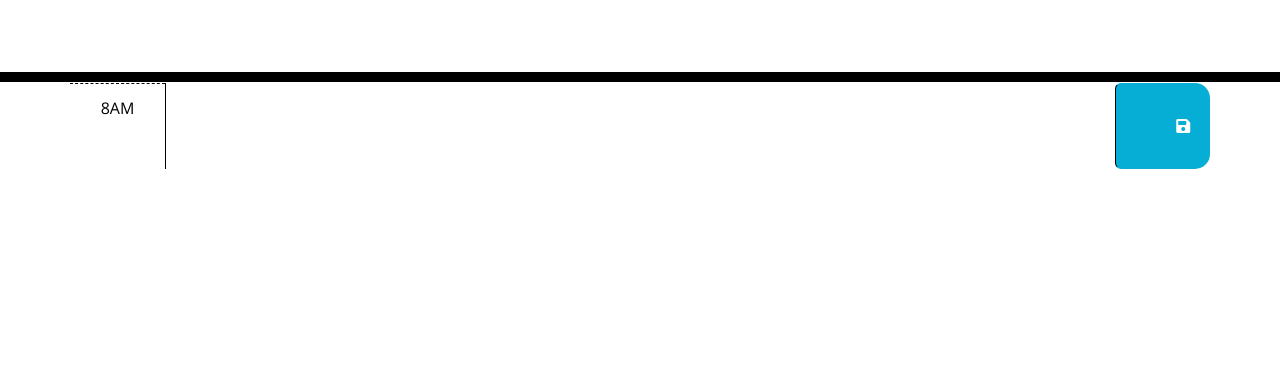
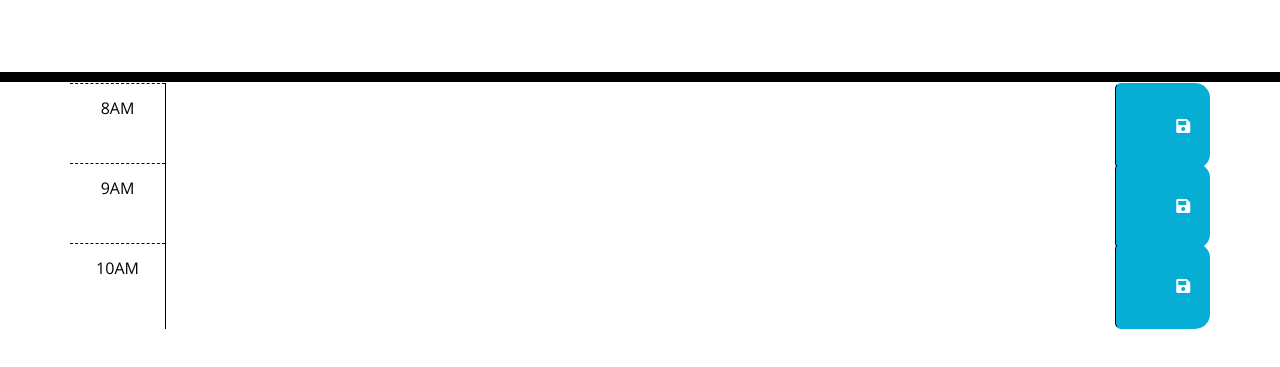
Before and after one commit to Muradhanki/Work-Day-Scheduler, a plain HTML site: page index.html in a window 1280 px wide. Shown: the part 169-536 px from the top of the page. Drawn offline with nearby package versions, Linux system fonts and the light colour scheme.

Commit message:
html revision time blocks adding 10-11

```diff
--- a/index.html
+++ b/index.html
@@ -42,6 +42,23 @@
         </button>
       </div>
 
+      <div id="hour-9" class="row time-block">
+        <div class="col-2 col-md-1 hour text-center py-3">9AM</div>
+        <textarea id="9am-text" class="col-8 col-md-10 description" rows="3"> </textarea>
+        <button class="btn saveBtn col-2 col-md-1" aria-label="save">
+          <i class="fas fa-save" aria-hidden="true"></i>
+        </button>
+      </div>
+
+      <div id="hour-10" class="row time-block">
+        <div class="col-2 col-md-1 hour text-center py-3">10AM</div>
+        <textarea id="10am-text" class="col-8 col-md-10 description" rows="3"> </textarea>
+        <button class="btn saveBtn col-2 col-md-1" aria-label="save">
+          <i class="fas fa-save" aria-hidden="true"></i>
+        </button>
+      </div>
+
+
     </div>
 
     <script src="https://cdnjs.cloudflare.com/ajax/libs/jquery/3.2.1/jquery.min.js"></script>
```
